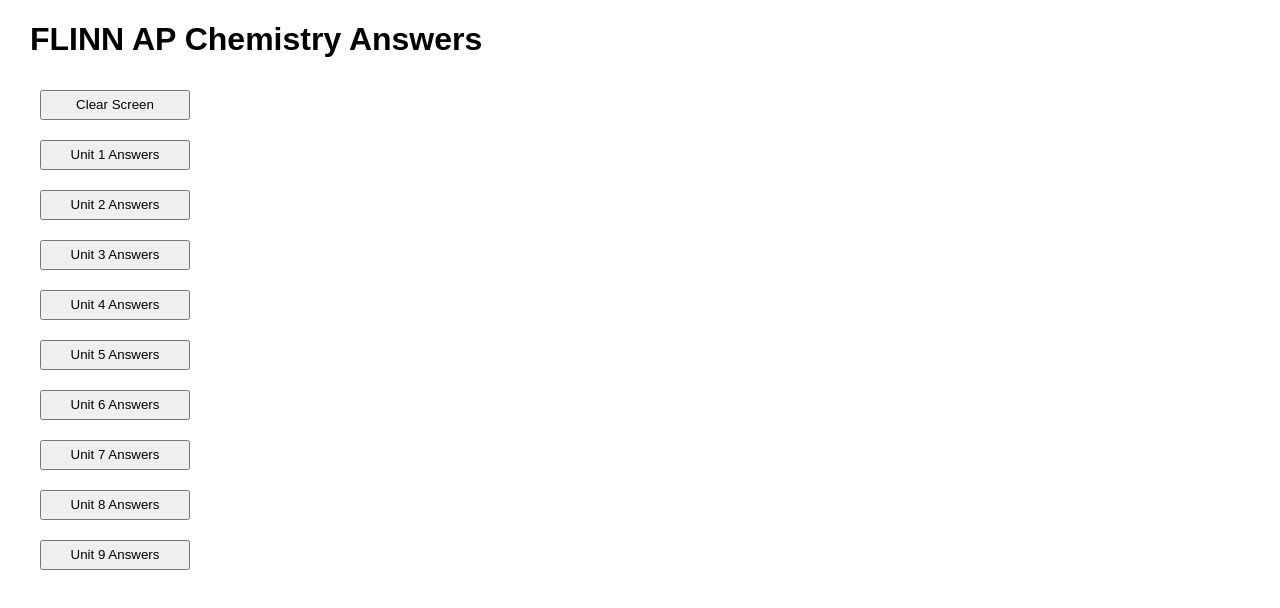
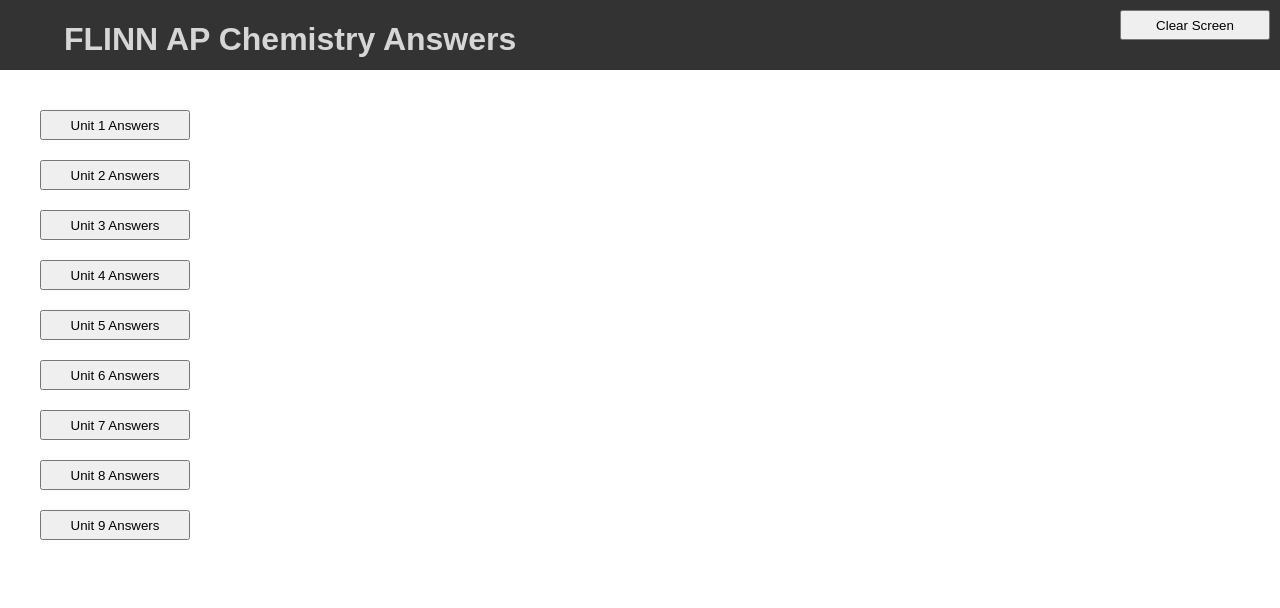
Before and after one commit to zharnite/Flinn-AP-Chem, a plain HTML site: page index.html in a window 1280 px wide. Drawn offline with Linux system fonts and the light colour scheme.

Commit message:
Update index.html

```diff
--- a/index.html
+++ b/index.html
@@ -8,22 +8,54 @@
 			body {
 				font-family: sans-serif;
 				margin: 20px 20px 20px 30px;
-
 			}
 
 			button {
-
 				width: 150px;
 				height: 30px;
 				margin: 10px;
 			}
 
+			#clrBtn {
+				position: fixed;
+				top: 0px;
+				right: 0px;
+
+			}
+
+			#topBar {
+				background-color: rgba(0,0,0,.8);
+				position: fixed;
+				top: 0px;
+				left: 0px;
+				width: 100%;
+				height: 70px;
+				margin: 0px;
+				padding: 0px;
+				color: rgba(255,255,255,.8);
+				overflow: hidden;
+				z-index: 5;
+			}
+
+			#topTitle {
+				position: relative;
+				left: 5%;
+			}
+
+			#content {
+				position: relative;
+				top: 80px;
+			}
 
 		</style>
 	</head>
 	<body>
-		<h1>FLINN AP Chemistry Answers</h1>
-		<button onclick="clearBox('unit_divs');">Clear Screen</button>
+
+		<div id="topBar">
+			<h1 id="topTitle">FLINN AP Chemistry Answers</h1>
+			<button id="clrBtn" onclick="clearBox('unit_divs');">Clear Screen</button>
+		</div>
+
 		<div id="content">
 			<button onclick="unit(1);">Unit 1 Answers</button>
 			<div id="addHere_1" class="unit_divs"></div>
@@ -54,6 +86,8 @@
 		</div>
 		<script>
 			var unit = function(unitNum) {
+				var div = document.getElementById("addHere_" + unitNum);
+				div.innerHTML = "";
 				var num = 100;
 				var chooseLink = "";
 				if(unitNum == 1) {
@@ -91,7 +125,6 @@
 					var img = document.createElement("img");
 					theLink = chooseLink + i + ".png";
 					img.src = theLink;
-					var div = document.getElementById("addHere_" + unitNum);
 					div.appendChild(img);
 				}
 			}
```
